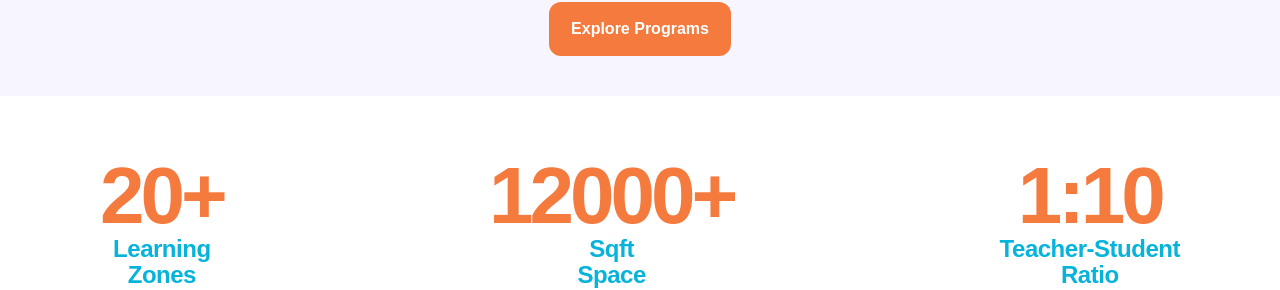
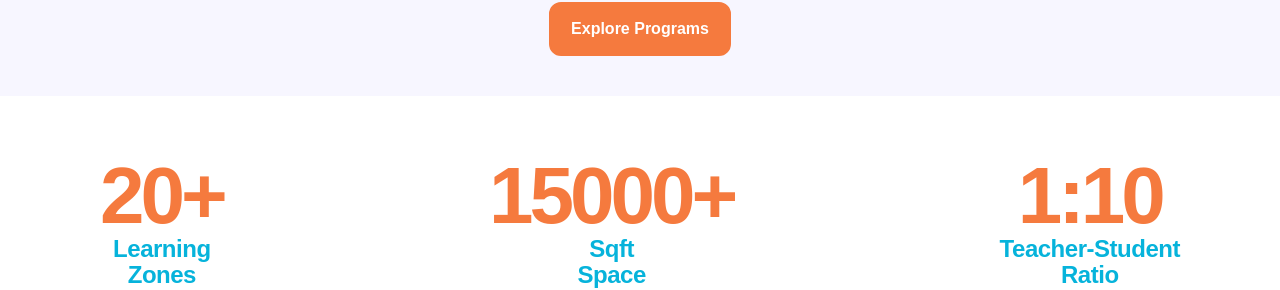
Before and after one commit to little-lantern/frontend, a React (Create React App) app: page / in a window 1280 px wide. Shown: the part 2454-2744 px from the top of the page. Built offline with nearby package versions, Linux system fonts and the light colour scheme; a web font is replaced by a local one.

Commit message:
update code

```diff
--- a/src/components/Homepage/ZoneAndArea.component.tsx
+++ b/src/components/Homepage/ZoneAndArea.component.tsx
@@ -14,7 +14,7 @@ const ZoneAndAreaComponent: React.FC = () => {
             </p>
           </div>
           <div className={styles.textBox}>
-            <h3>12000+</h3>
+            <h3>15000+</h3>
             <p>
               Sqft
               <br />
--- a/src/config/seo.ts
+++ b/src/config/seo.ts
@@ -24,7 +24,7 @@ export const PAGE_SEO: Record<string, PageSeo> = {
   "/our-space": {
     title: "Our Space | 20+ Learning Zones & Safe Campus — Little Lantern",
     description:
-      "Explore Little Lantern's 12,000+ sq ft Kolkata campus: 20+ interactive learning zones, climate-controlled classrooms, CCTV, fire safety and child-safe design.",
+      "Explore Little Lantern's 15,000+ sq ft Kolkata campus: 20+ interactive learning zones, climate-controlled classrooms, CCTV, fire safety and child-safe design.",
     path: "/our-space",
   },
   "/programs": {
--- a/src/pages/OurSpace.page.tsx
+++ b/src/pages/OurSpace.page.tsx
@@ -9,7 +9,7 @@ const OurSpacePage: React.FC = () => {
     <div className={styles.container}>
       <h1 className={styles.mainTitle}>our Space</h1>
       <p className={styles.description}>
-        Our 12,000+ sq ft Kolkata campus: 20+ interactive learning zones,
+        Our 15,000+ sq ft Kolkata campus: 20+ interactive learning zones,
         climate-controlled classrooms, CCTV, fire safety and child-safe design.
       </p>
       {/* <TopVideoComponent /> */}
--- a/src/pages/Programs.page.tsx
+++ b/src/pages/Programs.page.tsx
@@ -92,7 +92,7 @@ const tabData: Tab[] = [
       image: tabFiveImag,
       title: "KG1",
       ageGroup: "Age Group: 4-5 years",
-      schedule: "Duration: 3.5 hours, Mon  -Fri,  8 - 11:30 am",
+      schedule: "Duration: 3.5 hours, Mon  -Fri,  8 - 11:45 am",
       description:
         "Our Kindergarten Program for ages 4 to 5 prepares children for formal schooling through structured academics, STEM exploration, and social-emotional learning. Literacy and numeracy activities build strong foundational skills, while collaborative projects and problem-solving tasks develop logical thinking and teamwork. Digital literacy, environmental awareness, and ethical decision-making shape future-ready learners. Children gain the confidence to adapt, explore, and express themselves in a stimulating environment.",
       color: "#7771D7",
```
